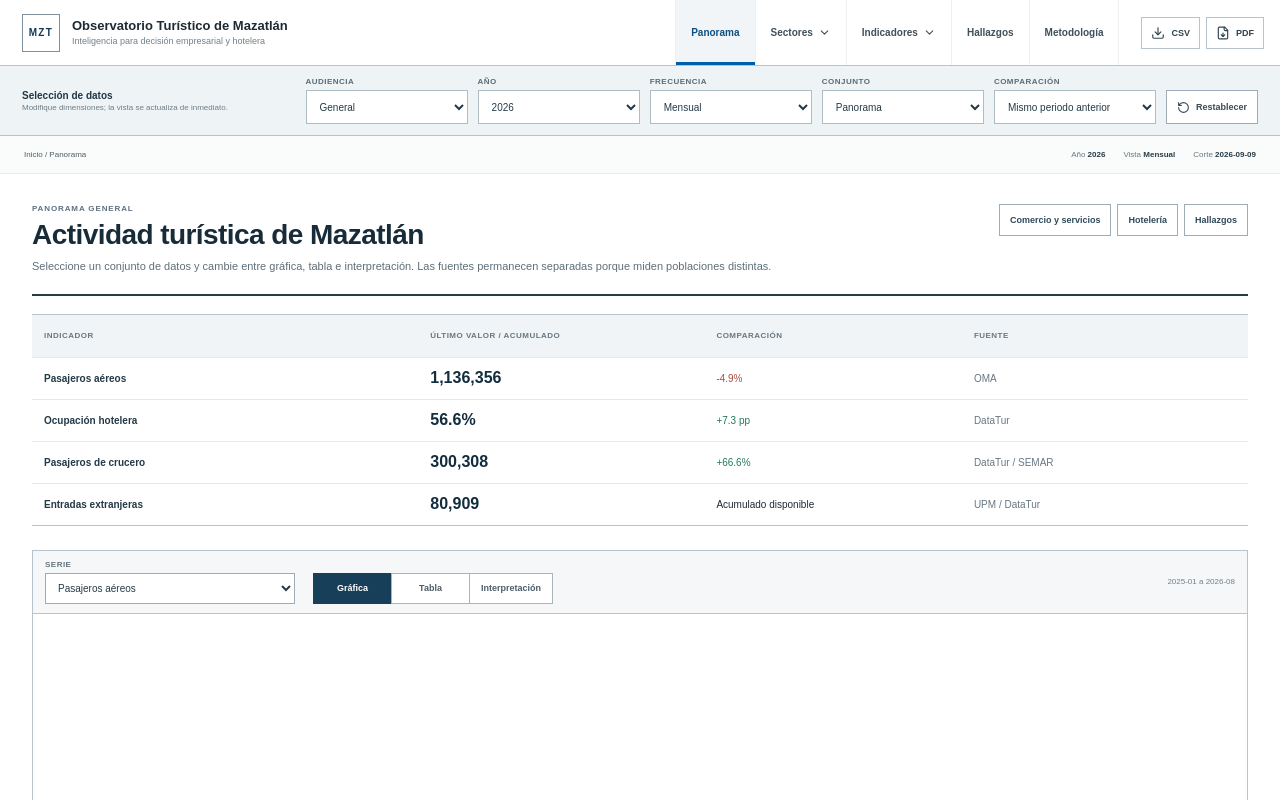
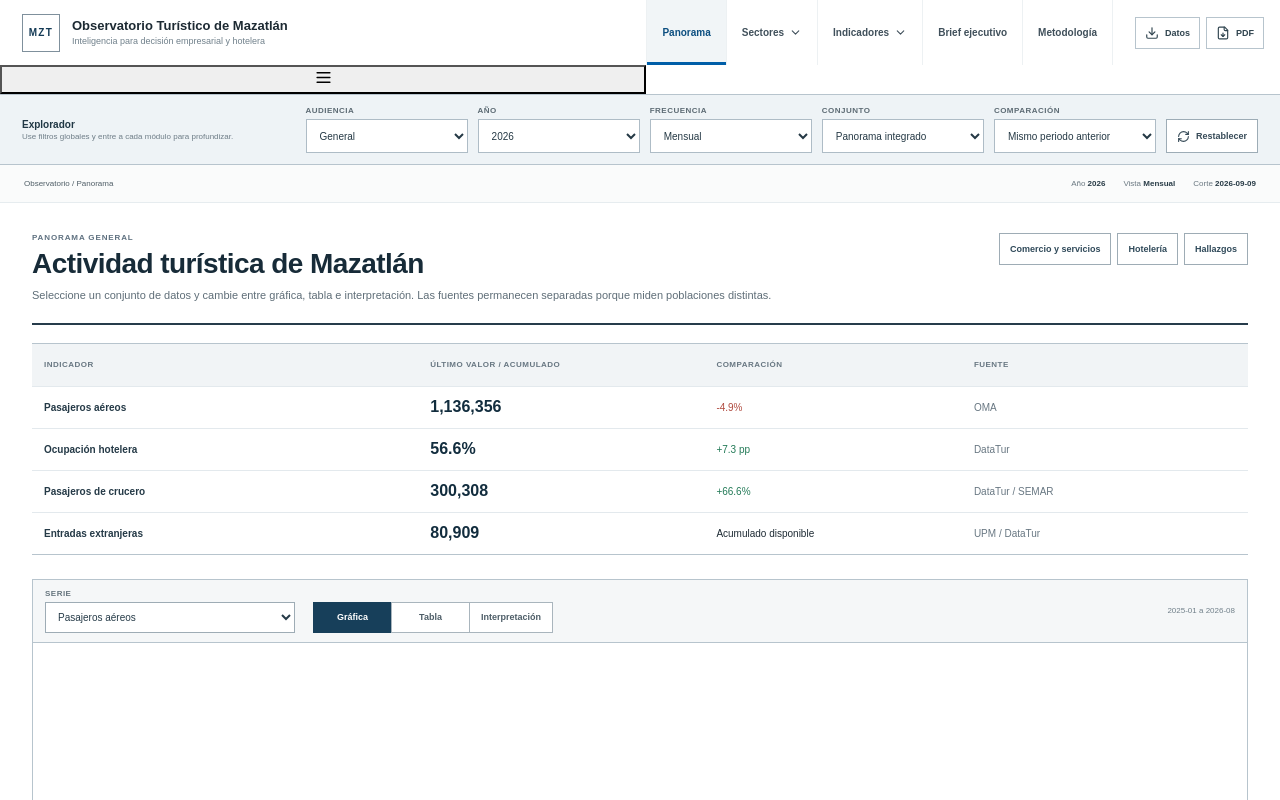
Before and after one commit to Murua-Alvaro/observatorio-turistico-mazatlan, a React (Vite) app: page / in a window 1280 px wide. Shown: the top 800 px of the page. Built offline with nearby package versions, Linux system fonts and the light colour scheme.

Commit message:
Refine observatory shell for a denser executive intelligence workflow

```diff
--- a/src/App.tsx
+++ b/src/App.tsx
@@ -1,5 +1,5 @@
 import { lazy, Suspense, useMemo, useState } from 'react';
-import { ChevronDown, Download, FileDown, RotateCcw } from 'lucide-react';
+import { ChevronDown, Download, FileDown, Menu, RefreshCw, X } from 'lucide-react';
 import { data } from './data/model';
 import { downloadObservatoryCsv, printExecutiveReport, type ObservatoryYear } from './lib/export';
 
@@ -19,7 +19,7 @@ type Tab = 'panorama' | 'business' | 'hotel' | 'airport' | 'cruises' | 'markets'
 const labels: Record<Tab, string> = {
   panorama: 'Panorama', business: 'Comercio y servicios', hotel: 'Hotelería', airport: 'Aeropuerto',
   cruises: 'Cruceros', markets: 'Mercados de origen', mobility: 'Movilidad terrestre',
-  insights: 'Hallazgos y alertas', methodology: 'Fuentes y metodología',
+  insights: 'Brief ejecutivo', methodology: 'Fuentes y metodología',
 };
 
 const indicatorToTab: Record<string, Tab> = {
@@ -31,9 +31,11 @@ export default function App() {
   const [year, setYear] = useState<ObservatoryYear>(2026);
   const [viewMode, setViewMode] = useState<ViewMode>('monthly');
   const [compare, setCompare] = useState(true);
+  const [mobileOpen, setMobileOpen] = useState(false);
 
   const open = (next: Tab) => {
     setTab(next);
+    setMobileOpen(false);
     window.scrollTo({ top: 0, behavior: 'smooth' });
   };
 
@@ -66,55 +68,52 @@ export default function App() {
         <span><strong>Observatorio Turístico de Mazatlán</strong><small>Inteligencia para decisión empresarial y hotelera</small></span>
       </button>
 
-      <nav className="primary-nav" aria-label="Navegación principal">
+      <nav className={`primary-nav ${mobileOpen ? 'open' : ''}`} aria-label="Navegación principal">
         <button className={tab === 'panorama' ? 'active' : ''} onClick={() => open('panorama')}>Panorama</button>
         <details className="nav-menu">
           <summary className={tab === 'business' || tab === 'hotel' ? 'active' : ''}>Sectores <ChevronDown size={13}/></summary>
           <div className="nav-menu__panel">
-            <button onClick={() => open('business')}><strong>Comercio y servicios</strong><small>Demanda, mercados y estacionalidad</small></button>
-            <button onClick={() => open('hotel')}><strong>Hotelería</strong><small>Ocupación, capacidad y demanda</small></button>
+            <button onClick={() => open('business')}><strong>Comercio y servicios</strong><small>Estacionalidad, mercados y accesibilidad</small></button>
+            <button onClick={() => open('hotel')}><strong>Hotelería</strong><small>Ocupación, capacidad y absorción</small></button>
           </div>
         </details>
         <details className="nav-menu">
           <summary className={['airport','cruises','markets','mobility'].includes(tab) ? 'active' : ''}>Indicadores <ChevronDown size={13}/></summary>
           <div className="nav-menu__panel nav-menu__panel--wide">
-            <button onClick={() => open('airport')}><strong>Aeropuerto</strong><small>Pasajeros terminales OMA</small></button>
-            <button onClick={() => open('cruises')}><strong>Cruceros</strong><small>Pasajeros y arribos</small></button>
-            <button onClick={() => open('markets')}><strong>Mercados de origen</strong><small>Nacionalidad de entradas</small></button>
-            <button onClick={() => open('mobility')}><strong>Movilidad terrestre</strong><small>Aforos SICT</small></button>
+            <button onClick={() => open('airport')}><strong>Aeropuerto</strong><small>Pasajeros, mezcla nacional/internacional</small></button>
+            <button onClick={() => open('cruises')}><strong>Cruceros</strong><small>Pasajeros, arribos e intensidad</small></button>
+            <button onClick={() => open('markets')}><strong>Mercados de origen</strong><small>Concentración y ranking por nacionalidad</small></button>
+            <button onClick={() => open('mobility')}><strong>Movilidad terrestre</strong><small>Aforos y corredores SICT</small></button>
           </div>
         </details>
-        <button className={tab === 'insights' ? 'active' : ''} onClick={() => open('insights')}>Hallazgos</button>
+        <button className={tab === 'insights' ? 'active' : ''} onClick={() => open('insights')}>Brief ejecutivo</button>
         <button className={tab === 'methodology' ? 'active' : ''} onClick={() => open('methodology')}>Metodología</button>
       </nav>
 
       <div className="masthead__actions">
-        <button onClick={() => downloadObservatoryCsv(year)}><Download size={14}/> CSV</button>
+        <button onClick={() => downloadObservatoryCsv(year)}><Download size={14}/> Datos</button>
         <button onClick={printExecutiveReport}><FileDown size={14}/> PDF</button>
       </div>
+      <button className="masthead__menu" onClick={() => setMobileOpen((v) => !v)} aria-label="Abrir navegación">{mobileOpen ? <X size={19}/> : <Menu size={19}/>}</button>
     </header>
 
     <section className="selection-bar" aria-label="Selección de datos">
-      <div className="selection-bar__title"><strong>Selección de datos</strong><span>Modifique dimensiones; la vista se actualiza de inmediato.</span></div>
+      <div className="selection-bar__title"><strong>Explorador</strong><span>Use filtros globales y entre a cada módulo para profundizar.</span></div>
       <label><span>Audiencia</span><select value={activeAudience} onChange={(e) => open(e.target.value === 'business' ? 'business' : e.target.value === 'hotel' ? 'hotel' : 'panorama')}><option value="overview">General</option><option value="business">Comercio y servicios</option><option value="hotel">Hotelería</option></select></label>
       <label><span>Año</span><select value={year} onChange={(e) => setYear(Number(e.target.value) as ObservatoryYear)}><option value={2026}>2026</option><option value={2025}>2025</option></select></label>
       <label><span>Frecuencia</span><select value={viewMode} onChange={(e) => setViewMode(e.target.value as ViewMode)}><option value="monthly">Mensual</option><option value="cumulative">Acumulada</option></select></label>
-      <label><span>Conjunto</span><select value={activeIndicator} onChange={(e) => open(indicatorToTab[e.target.value] ?? 'panorama')}><option value="overview">Panorama</option><option value="airport">Aeropuerto</option><option value="hotel">Hotelería</option><option value="cruises">Cruceros</option><option value="markets">Mercados</option><option value="mobility">Movilidad</option></select></label>
+      <label><span>Conjunto</span><select value={activeIndicator} onChange={(e) => open(indicatorToTab[e.target.value] ?? 'panorama')}><option value="overview">Panorama integrado</option><option value="airport">Aeropuerto</option><option value="hotel">Hotelería</option><option value="cruises">Cruceros</option><option value="markets">Mercados</option><option value="mobility">Movilidad</option></select></label>
       <label><span>Comparación</span><select value={compare ? 'yoy' : 'none'} onChange={(e) => setCompare(e.target.value === 'yoy')}><option value="yoy">Mismo periodo anterior</option><option value="none">Sin comparación</option></select></label>
-      <button className="selection-reset" onClick={resetFilters}><RotateCcw size={13}/> Restablecer</button>
+      <button className="selection-reset" onClick={resetFilters}><RefreshCw size={13}/> Restablecer</button>
     </section>
 
     <div className="dataset-context">
-      <span className="dataset-context__crumb">Inicio / {labels[tab]}</span>
+      <span className="dataset-context__crumb">Observatorio / {labels[tab]}</span>
       <div><span>Año <strong>{year}</strong></span><span>Vista <strong>{viewMode === 'monthly' ? 'Mensual' : 'Acumulada'}</strong></span><span>Corte <strong>{data.meta.cutoff}</strong></span></div>
     </div>
 
-    <main className="dataset-main">
-      <Suspense fallback={<div className="loading-state">Cargando datos…</div>}>
-        {pages[tab]}
-      </Suspense>
-    </main>
+    <main className="dataset-main"><Suspense fallback={<div className="loading-state">Cargando datos…</div>}>{pages[tab]}</Suspense></main>
 
-    <footer className="portal-footer"><span>Observatorio Turístico de Mazatlán</span><span>Fuentes: OMA · DataTur · SEMAR · UPM · SICT · INEGI</span><button onClick={() => open('methodology')}>Cobertura y metodología</button></footer>
+    <footer className="portal-footer"><span>Observatorio Turístico de Mazatlán</span><span>OMA · DataTur · SEMAR · UPM · SICT · INEGI</span><button onClick={() => open('methodology')}>Cobertura y metodología</button></footer>
   </div>;
 }
```
